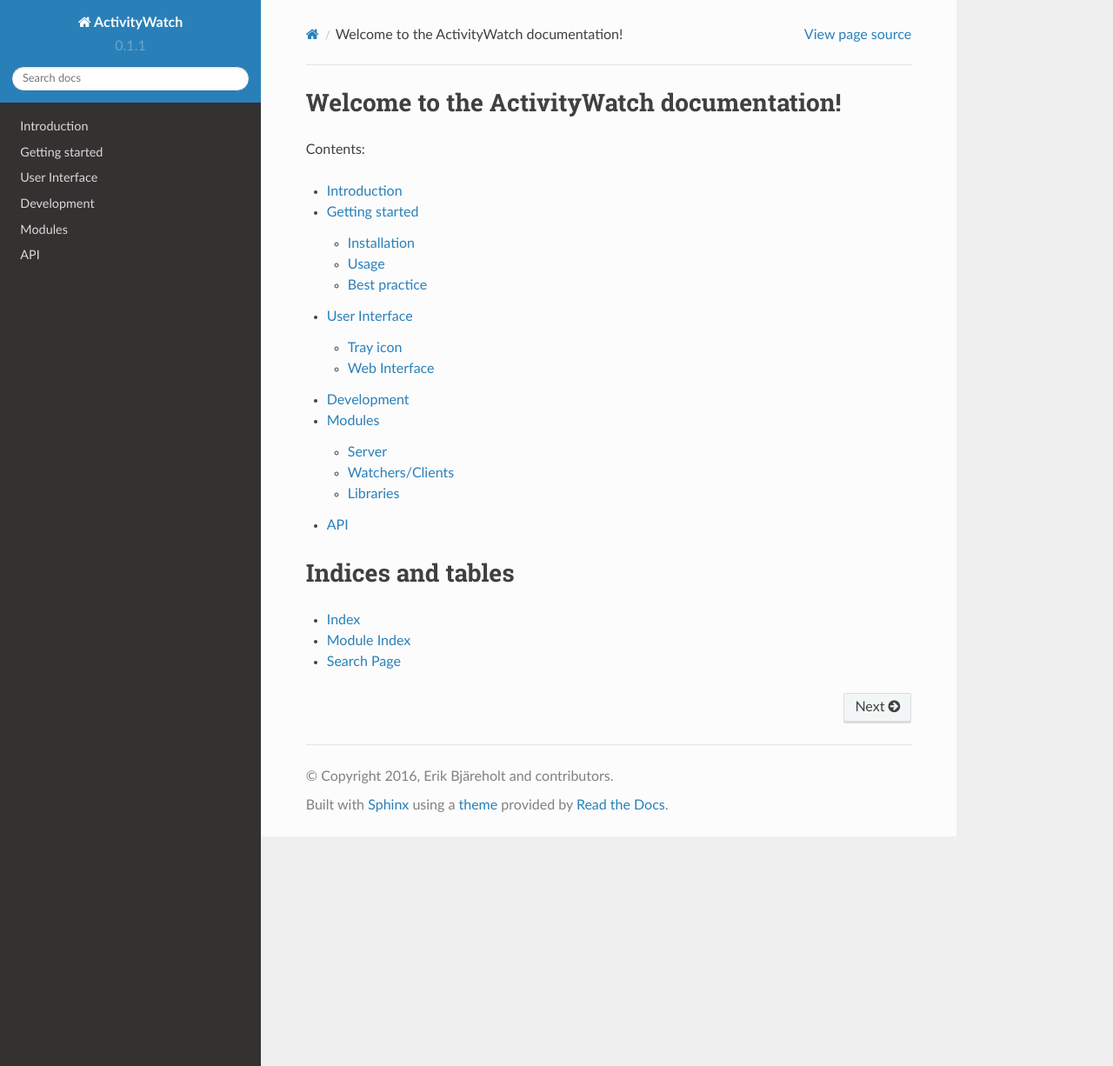
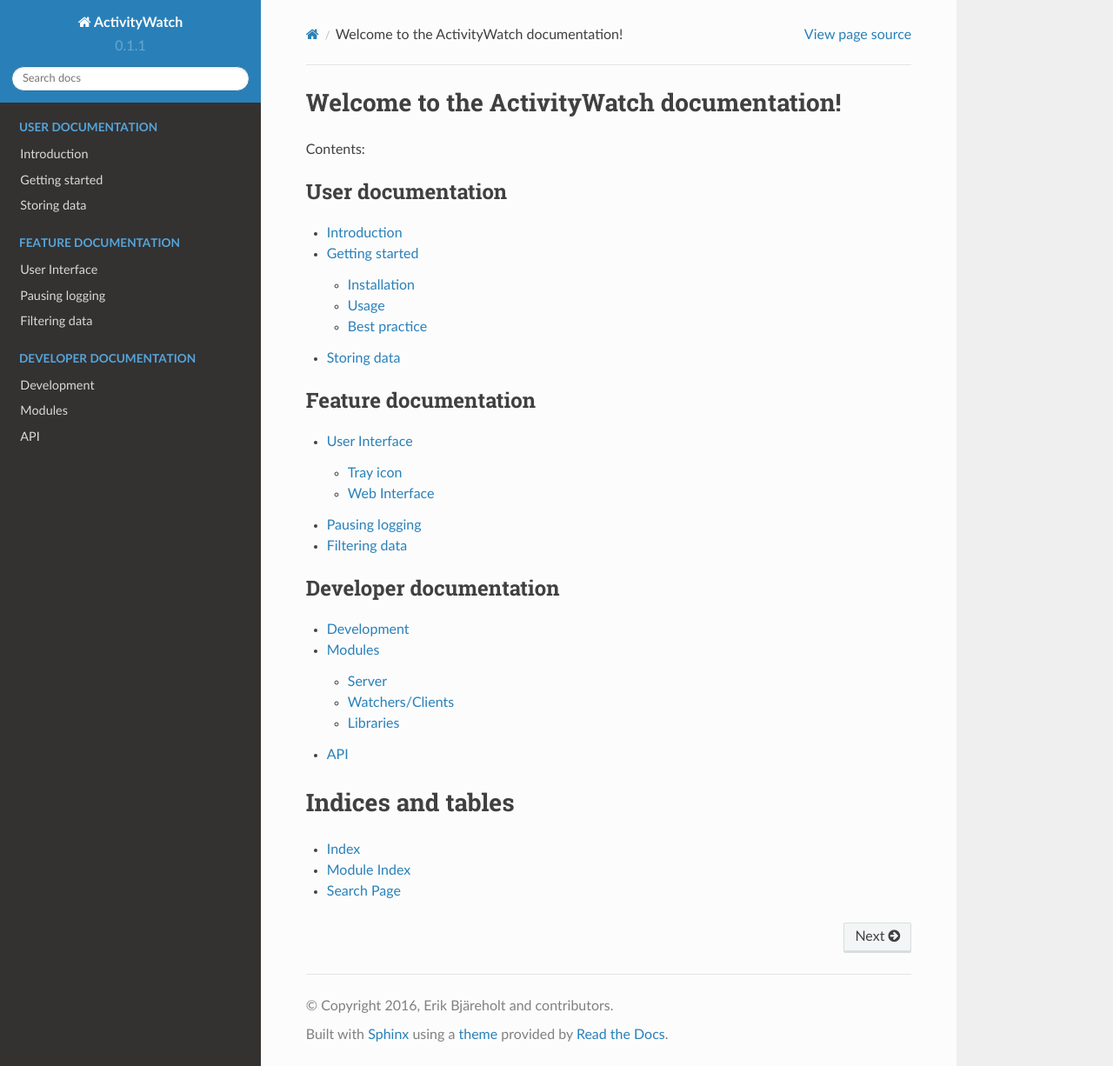
Before and after one commit to ActivityWatch/activitywatch, a Sphinx documentation site: the page built from docs/index.rst, in a window 1280 px wide and 1226 px high. Shown: the whole window at 87% size. Built offline with Sphinx 7.4.7 and the Read the Docs theme 2.0.0, drawn with Linux system fonts in a browser that asks for light colours.

```diff
--- a/docs/conf.py
+++ b/docs/conf.py
@@ -130,6 +130,8 @@ todo_include_todos = False
 import sphinx_rtd_theme
 html_theme = 'sphinx_rtd_theme'
 html_theme_path = [sphinx_rtd_theme.get_html_theme_path()]
+html_theme_options = {'collapse_navigation': True}
+using_rtd_theme = True
 
 # The name for this set of Sphinx documents.
 # "<project> v<release> documentation" by default.
--- a/docs/getting-started.rst
+++ b/docs/getting-started.rst
@@ -2,6 +2,8 @@ Getting started
 ===============
 
 Short introductory text should go here.
+
+Content from aw-server/README.md should be moved here.
 
 Installation
 ------------
--- a/docs/index.rst
+++ b/docs/index.rst
@@ -8,16 +8,35 @@ Welcome to the ActivityWatch documentation!
 
 Contents:
 
+.. _user-docs:
 .. toctree::
    :maxdepth: 2
+   :caption: User documentation
 
    intro
    getting-started
+   storing-data
+
+
+.. _feature-docs:
+.. toctree::
+   :maxdepth: 2
+   :caption: Feature documentation
+
    user-interface
+   pausing-watching
+   filtering-data
+
+
+
+.. _dev-docs:
+.. toctree::
+   :maxdepth: 2
+   :caption: Developer documentation
+
    development
    modules
    api
-
 
 
 Indices and tables
```
Also changed, not shown: README.md (+4 -4 lines), docs/filtering-data.rst (added, +13 -0 lines), docs/pausing-watching.rst (added, +9 -0 lines), docs/storing-data.rst (added, +9 -0 lines).
